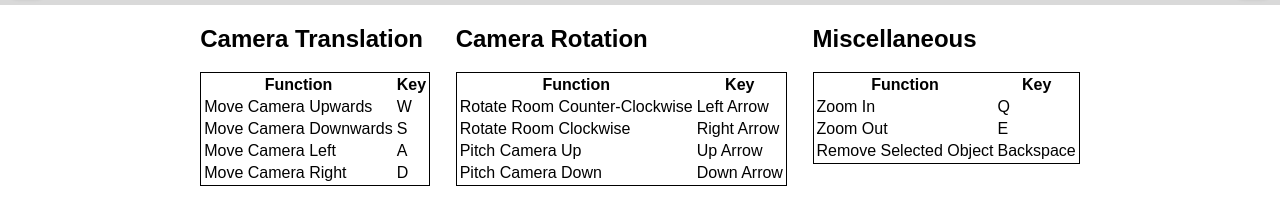
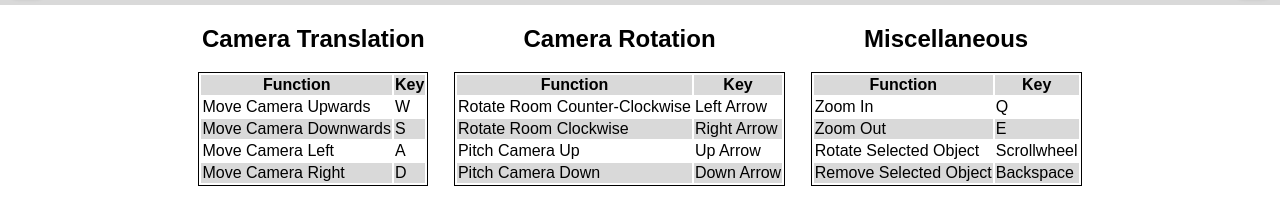
Before and after one commit to nmonteleone1/SENSE-spaces-webapp-csit321, a website: page dist/shortcuts.html in a window 1280 px wide. Shown: the part 50-274 px from the top of the page. Drawn offline with Linux system fonts and the light colour scheme.

Commit message:
shortcut table styling

```diff
--- a/dist/shortcuts.html
+++ b/dist/shortcuts.html
@@ -19,8 +19,8 @@
     </div>
     <div class="pageContent">
         <div>
-            <h2>Camera Translation</h2>
-            <table style="border: 1px solid">
+            <h2 class="shortcutH2">Camera Translation</h2>
+            <table class="shortcutTable">
                 <tr>
                     <th>Function</th>
                     <th>Key</th>
@@ -45,8 +45,8 @@
             </table>
         </div>
         <div>
-            <h2>Camera Rotation</h2>
-            <table style="border: 1px solid">
+            <h2 class="shortcutH2">Camera Rotation</h2>
+            <table class="shortcutTable">
                 <tr>
                     <th>Function</th>
                     <th>Key</th>
@@ -70,9 +70,8 @@
             </table>
         </div>
         <div>
-            <h2>Miscellaneous</h2>
-
-            <table style="border: 1px solid">
+            <h2 class="shortcutH2">Miscellaneous</h2>
+            <table class="shortcutTable">
                 <tr>
                     <th>Function</th>
                     <th>Key</th>
@@ -86,6 +85,10 @@
                     <td>E</td>
                 </tr>
                 <tr>
+                    <td>Rotate Selected Object</td>
+                    <td>Scrollwheel</td>
+                </tr>
+                <tr>
                     <td>Remove Selected Object</td>
                     <td>Backspace</td>
                 </tr>
--- a/dist/styles.css
+++ b/dist/styles.css
@@ -360,8 +360,22 @@ input:checked+.slider:before {
     border-radius: 50%;
 }
 
+/* shortcuts & onboarding page styling */
+
 .pageContent {
     display: flex;
     justify-content: center;
     column-gap: 2%;
 }
+
+.shortcutTable{
+    border: 1px solid
+}
+
+.shortcutTable tr:nth-child(odd) {
+    background-color:#D9D9D9;
+}
+
+.shortcutH2{
+    text-align: center;
+}
```
